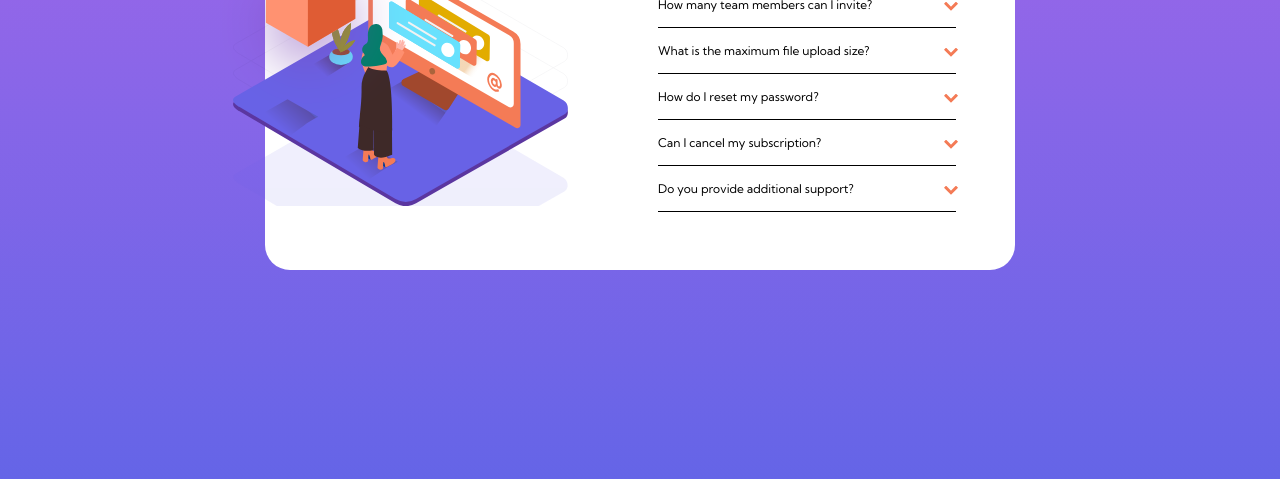
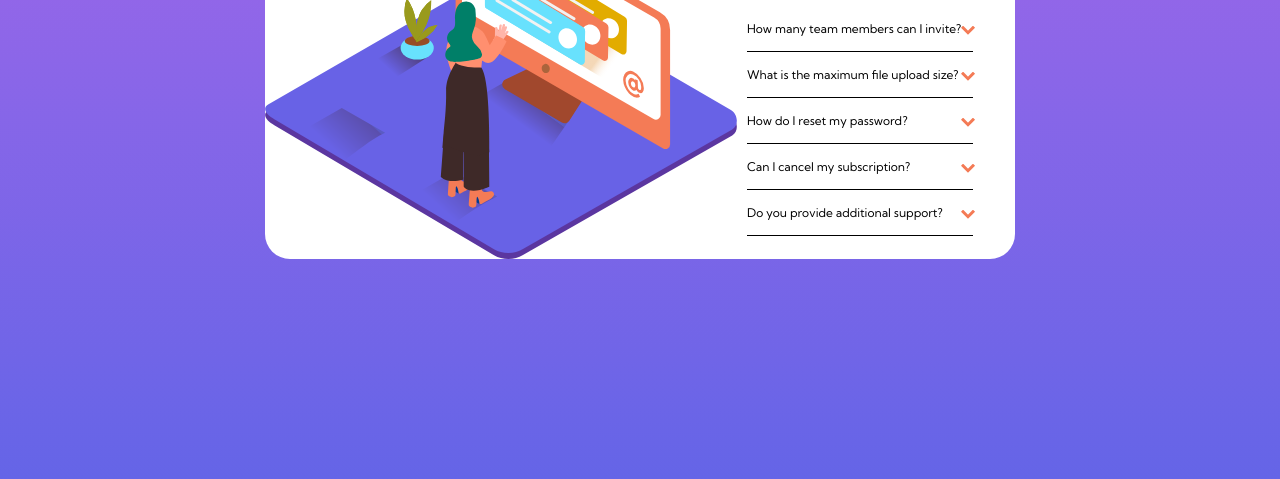
Before and after one commit to Kyaw-Min-lwin/FAQ-accordion-card, a plain HTML site: page index.html in a window 1280 px wide. Shown: the part 321-800 px from the top of the page. Drawn offline with Linux system fonts and the light colour scheme.

Commit message:
Update index.html

```diff
--- a/index.html
+++ b/index.html
@@ -20,17 +20,15 @@
 <body>
   <main class="card">
 
-    <div class="img-container">
-      <img src="./images/illustration-box-desktop.svg" alt="a box" id="box" />
-      <!-- <p>resd</p> -->
-      <img src="./images/illustration-woman-online-desktop.svg" alt="woman" id="woman" />
-    </div>
+    <!-- <div class="img-container"> -->
+    <img src="./images/illustration-woman-online-desktop.svg" alt="woman" id="woman" />
+    <!-- </div> -->
 
     <div class="FAQ-container">
 
       <h1>FAQ</h1>
 
-      <div id="text-container">
+      <div id="answer-container">
 
         <div id="question1">
           <p>How many team members can I invite?
@@ -53,7 +51,8 @@
         </div>
 
         <div id="question3">
-          <p>How do I reset my password?<img src="./images/icon-arrow-down.svg" alt="arrow" class="arrow3 arrow" /></p>
+          <p>How do I reset my password?<img src="./images/icon-arrow-down.svg" alt="arrow" class="arrow3 arrow" />
+          </p>
           <p class="answer">
             Click “Forgot password” from the login page or “Change password”
             from your profile page. A reset link will be emailed to you.
```
